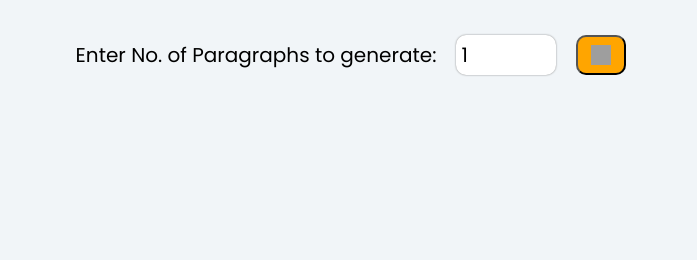
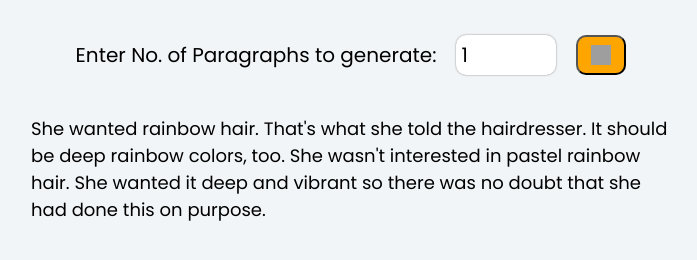
Before and after one commit to ThisIsSahaj/Js-Projects, a plain HTML site: page ParagraphGenerator/index.html in a window 1280 px wide. Both pictures are taken after a click on the button 890 px from the left and 55 px from the top of the page. Shown: the whole page, without its empty margins (289-986 px from the left). Drawn offline with Linux system fonts and the light colour scheme; grey boxes are pictures that could not be loaded.

Commit message:
update ParaGen

```diff
--- a/ParagraphGenerator/app.js
+++ b/ParagraphGenerator/app.js
@@ -40,5 +40,50 @@ const text = [
     `He couldn't move. His head throbbed and spun. He couldn't decide if it was the flu or the drinking last night. It was probably a combination of both.`,
 ];
 
+// function to shuffle array
+function shuffle(array) {
+    let currentIndex = array.length,
+        randomIndex;
 
-console.log(text);
+    // While there remain elements to shuffle.
+    while (currentIndex != 0) {
+
+        // Pick a remaining element.
+        randomIndex = Math.floor(Math.random() * currentIndex);
+        currentIndex--;
+
+        // And swap it with the current element.
+        [array[currentIndex], array[randomIndex]] = [
+            array[randomIndex], array[currentIndex]
+        ];
+    }
+
+    return array;
+}
+
+
+const item = document.querySelector("#item")
+const dataContainer = document.querySelector("#data")
+
+const generate = () => {
+
+    if(isNaN(item.value) || item.value<=0 || item.value > 20) {
+
+        const randomIndex = Math.floor(Math.random() * text.length)
+        dataContainer.innerHTML = `<p>${text[randomIndex]}</p>`
+    }
+    else{
+        const randomText = shuffle(text); //passing the array through shuffle function and storing in a new array
+
+        const data = randomText.slice(0, item.value)  //it slices the array from 0 to 1 less than the entered value
+        // console.log(data);
+        const paras = data.map(
+            (d) => {
+                return `<p>${d}</p> <br>`
+            }
+            )
+        dataContainer.innerHTML = paras.join("");
+    }
+
+
+}
--- a/ParagraphGenerator/index.html
+++ b/ParagraphGenerator/index.html
@@ -14,11 +14,15 @@
                     Enter No. of Paragraphs to generate:
                 </div>
                 <div>
-                    <input type="number" value="1" id="number" >
+                    <input type="number" value="1" id="item" >
                 </div>
                 <div>
                     <button onclick="generate()"><img width="20" height="20" src="https://img.icons8.com/ios-glyphs/30/paper-plane.png" alt="paper-plane"/> </button>
                 </div>
+            </div>
+            <div id="data">
+                <p></p>
+                <br>
             </div>
     </div>
 
--- a/ParagraphGenerator/style.css
+++ b/ParagraphGenerator/style.css
@@ -66,3 +66,9 @@
     font-size: 16px;
     text-align: justify;
 }
+
+#data{
+    width: 50%;
+    font-size: 18px;
+    margin: 20px 0px;
+}
```
